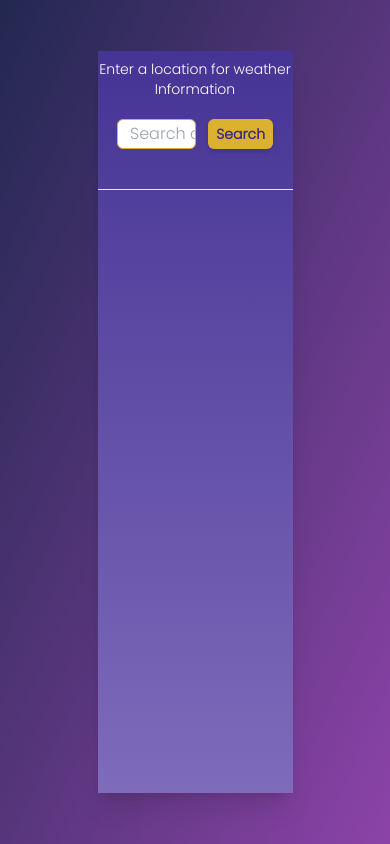
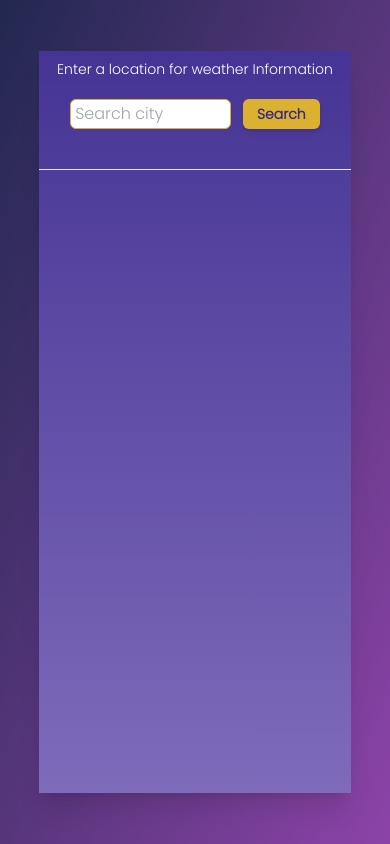
Before and after one commit to favour5678/WeatherApp, a React (Vite) app: page /weatherpage in a window 390 px wide. Built offline with nearby package versions, Linux system fonts and the light colour scheme.

Commit message:
done with the responsiveness of the weather page

```diff
--- a/src/component/WeatherApi.jsx
+++ b/src/component/WeatherApi.jsx
@@ -70,7 +70,7 @@ export const WeatherApi = () => {
 
   return (
     <section className="container mx-auto flex justify-center items-center h-screen">
-      <div className="bg-gradient-to-b from-[#463495] to-[#7E6BBA] h-[88vh] w-[50%] shadow-xl text-center">
+      <div className="bg-gradient-to-b from-[#463495] to-[#7E6BBA] h-[88vh] w-[80%] md:w-[50%] shadow-xl text-center">
         <p className="text-sm md:text-base text-center text-white mt-2">
           Enter a location for weather Information
         </p>
@@ -78,7 +78,7 @@ export const WeatherApi = () => {
           <input
             type="text"
             placeholder="Search city"
-            className="w-full border border-[#DDB130] outline-none rounded-md pl-3"
+            className="w-full border border-[#DDB130] outline-none rounded-md pl-1 md:pl-3"
             value={citySearch}
             onChange={(e) => setCitySearch(e.target.value)}
           />
```
